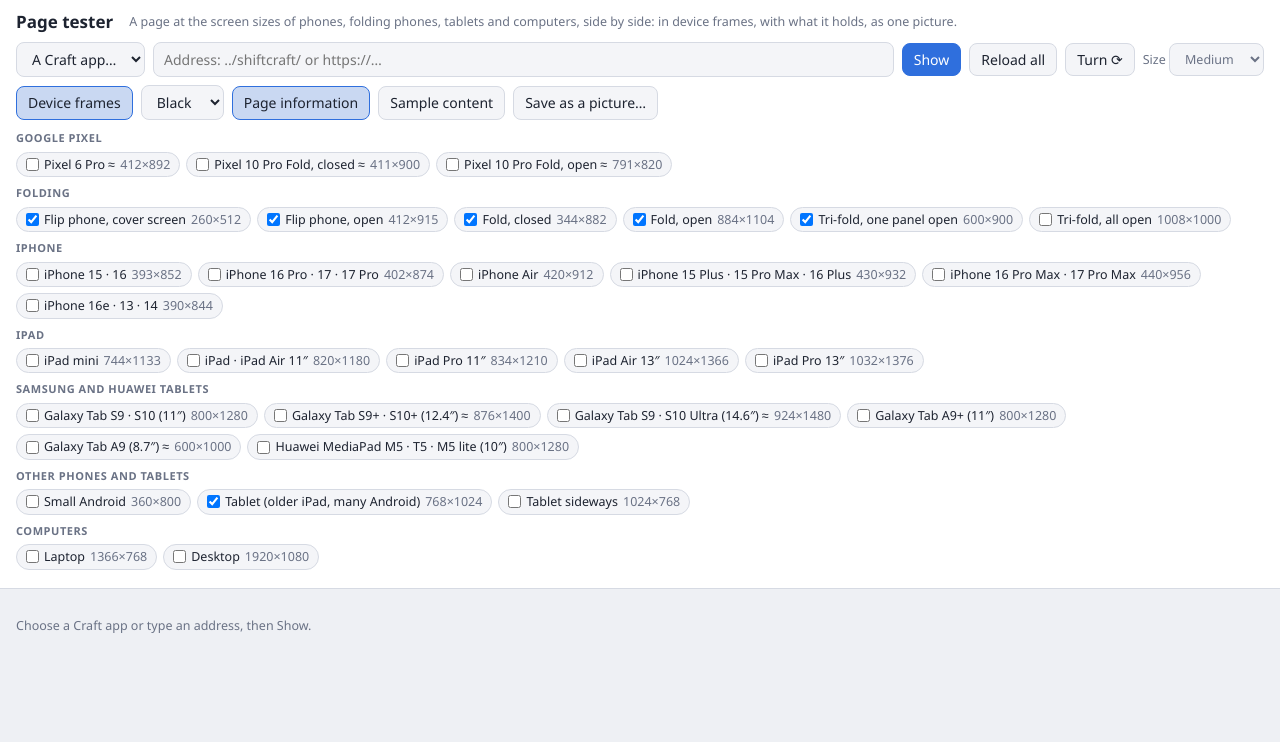
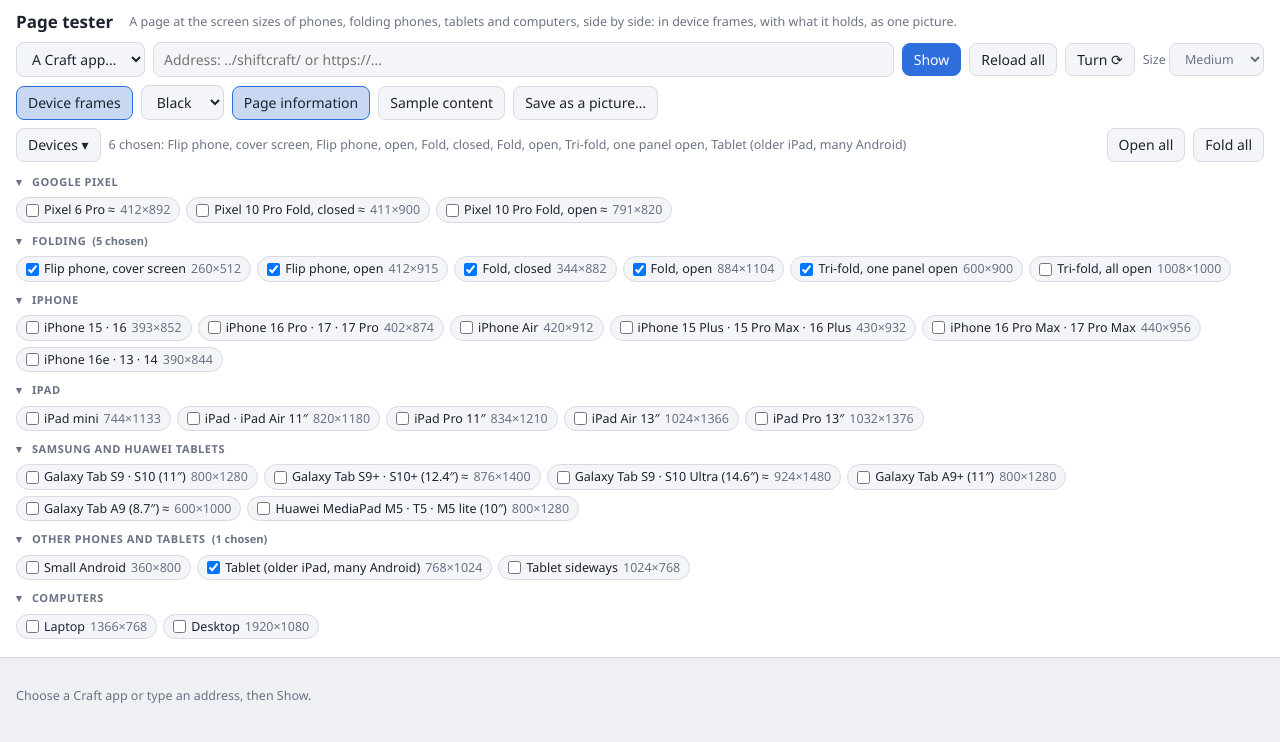
Before and after one commit to xoxide101/sitecraft, a plain HTML site: page tester.html in a window 1280 px wide. Drawn offline with Linux system fonts and the light colour scheme.

Commit message:
Page tester: the device list folds away (Devices ▾/▸, with a line of what is chosen), each group folds and opens on its name with how many are chosen, Open all / Fold all, remembered
Co-Authored-By: Claude Opus 5.5 <noreply@anthropic.com>

```diff
--- a/tester.html
+++ b/tester.html
@@ -23,7 +23,16 @@
   .chips { display: flex; flex-wrap: wrap; gap: 6px; }
   .chips label { display: inline-flex; align-items: center; gap: 5px; padding: 3px 9px; border-radius: 999px; border: 1px solid var(--line); background: var(--panel-2); cursor: pointer; font-size: 12.5px; }
   .chips input { margin: 0; }
-  .chips .grp { flex-basis: 100%; font-size: 11px; font-weight: 700; letter-spacing: .05em; text-transform: uppercase; color: var(--muted); margin-top: 2px; }
+  .chips .grp { flex-basis: 100%; display: flex; gap: 6px; align-items: center; padding: 2px 0; border: 0; background: none; font-size: 11px; font-weight: 700; letter-spacing: .05em; text-transform: uppercase; color: var(--muted); margin-top: 2px; cursor: pointer; text-align: left; }
+  .chips .grp:hover { color: var(--fg); }
+  .chips .grp .tw { display: inline-block; width: 10px; transition: transform .15s; }
+  .chips .grp.shut .tw { transform: rotate(-90deg); }
+  .chips .grp .n { font-weight: 600; text-transform: none; letter-spacing: 0; }
+  .chips label.hid { display: none; }
+  #devbar { display: flex; flex-wrap: wrap; gap: 8px; align-items: center; }
+  #devbar .sum { color: var(--muted); font-size: 12.5px; flex: 1 1 200px; min-width: 0; white-space: nowrap; overflow: hidden; text-overflow: ellipsis; }
+  #devs.shut { display: none; }
+  body.focused #devbar { display: none; }
   .hint { color: var(--muted); font-size: 12.5px; }
   main { display: flex; flex-wrap: wrap; gap: 22px; padding: 16px; align-items: flex-start; }
   main.focus { justify-content: center; }
@@ -81,6 +90,7 @@
     <button id="ffit" title="As big as fits the window">Fit</button><button id="freal" title="1 CSS pixel = 1 screen pixel">100%</button>
     <button id="fback" class="main" title="All the devices again (Esc)">All devices</button>
   </div>
+  <div id="devbar"><button id="devtog" title="Show or hide the list of devices">Devices ▾</button><span class="sum" id="devsum"></span><button id="devall" title="Open every group">Open all</button><button id="devnone" title="Fold every group">Fold all</button></div>
   <div class="chips" id="devs"></div>
   <div class="hint" id="note"></div>
 </header>
@@ -115,7 +125,20 @@
   // SiteCraft's page being built: SiteCraft hands it over (View › Test on devices…)
   let built = null; try { built = localStorage.getItem('sitecraft-tester-page'); } catch (e) { /* blocked */ }
   $('app').innerHTML += (built ? '<option value="@built">The page in SiteCraft</option>' : '') + APPS.map((a) => `<option value="../${a}/">${a}</option>`).join('');
-  $('devs').innerHTML = [...new Set(DEVICES.map((d) => d[5]))].map((g) => `<span class="grp">${esc(g)}</span>` + DEVICES.filter((d) => d[5] === g).map(([id, n, w, h]) => `<label title="${w} × ${h}"><input type="checkbox" data-dev="${id}" ${st.on.includes(id) ? 'checked' : ''}>${esc(n)} <span class="hint">${w}×${h}</span></label>`).join('')).join('');
+  // the device list: the whole of it, and each group, open or folded (remembered)
+  const GROUPS = [...new Set(DEVICES.map((d) => d[5]))];
+  if (!Array.isArray(st.shut)) st.shut = []; if (st.listOpen === undefined) st.listOpen = true;
+  $('devs').innerHTML = GROUPS.map((g) => `<button type="button" class="grp" data-grp="${esc(g)}"><span class="tw">▾</span>${esc(g)} <span class="n" data-n></span></button>` + DEVICES.filter((d) => d[5] === g).map(([id, n, w, h]) => `<label data-in="${esc(g)}" title="${w} × ${h}"><input type="checkbox" data-dev="${id}" ${st.on.includes(id) ? 'checked' : ''}>${esc(n)} <span class="hint">${w}×${h}</span></label>`).join('')).join('');
+  function listDraw() {
+    $('devs').classList.toggle('shut', !st.listOpen); $('devtog').textContent = st.listOpen ? 'Devices ▾' : 'Devices ▸'; $('devall').hidden = $('devnone').hidden = !st.listOpen;
+    for (const b of $('devs').querySelectorAll('[data-grp]')) { const g = b.dataset.grp, shut = st.shut.includes(g), n = DEVICES.filter((d) => d[5] === g && st.on.includes(d[0])).length; b.classList.toggle('shut', shut); b.querySelector('[data-n]').textContent = n ? `(${n} chosen)` : ''; $('devs').querySelectorAll(`label[data-in="${CSS.escape(g)}"]`).forEach((l) => l.classList.toggle('hid', shut)); }
+    const on = DEVICES.filter((d) => st.on.includes(d[0])); $('devsum').textContent = on.length ? `${on.length} chosen: ${on.map((d) => d[1].replace(' ≈', '')).join(', ')}` : 'None chosen';
+  }
+  $('devtog').onclick = () => { st.listOpen = !st.listOpen; keep(); listDraw(); };
+  $('devall').onclick = () => { st.shut = []; keep(); listDraw(); };
+  $('devnone').onclick = () => { st.shut = [...GROUPS]; keep(); listDraw(); };
+  $('devs').addEventListener('click', (e) => { const b = e.target.closest('[data-grp]'); if (!b) return; const g = b.dataset.grp; st.shut = st.shut.includes(g) ? st.shut.filter((x) => x !== g) : [...st.shut, g]; keep(); listDraw(); });
+  listDraw();
   $('url').value = st.url === '@built' ? '' : st.url; $('zoom').value = st.zoom; $('colour').value = st.colour;
   if (new URLSearchParams(location.search).get('page') === 'built' && built) st.url = '@built';
   const toggles = () => { $('frames').classList.toggle('on', st.frames); $('infoBtn').classList.toggle('on', st.info); $('sample').classList.toggle('on', st.sample); $('colour').hidden = !st.frames; };
@@ -244,7 +267,7 @@
   const api = {
     devices: () => DEVICES.map(([id, name, w, h, kind]) => ({ id, name, w, h, kind, on: st.on.includes(id) })),
     show(url) { st.url = url; $('url').value = url === '@built' ? '' : url; keep(); draw(); },
-    only(ids) { st.on = ids.filter((id) => DEVICES.some((d) => d[0] === id)); keep(); [...document.querySelectorAll('[data-dev]')].forEach((c) => { c.checked = st.on.includes(c.dataset.dev); }); draw(); },
+    only(ids) { st.on = ids.filter((id) => DEVICES.some((d) => d[0] === id)); keep(); [...document.querySelectorAll('[data-dev]')].forEach((c) => { c.checked = st.on.includes(c.dataset.dev); }); listDraw(); draw(); },
     focus(id, scale) { focus = id || null; fscale = scale || 0; draw(); scrollTo(0, 0); },
     all() { focus = null; draw(); },
     scale(pct) { fscale = pct || 0; draw(); },
@@ -265,7 +288,7 @@
   $('infoBtn').onclick = () => api.set({ info: !st.info });
   $('sample').onclick = () => api.set({ sample: !st.sample });
   $('save').onclick = savePicture;
-  $('devs').onchange = (e) => { const id = e.target.dataset.dev; if (!id) return; st.on = e.target.checked ? [...new Set([...st.on, id])] : st.on.filter((x) => x !== id); keep(); draw(); };
+  $('devs').onchange = (e) => { const id = e.target.dataset.dev; if (!id) return; st.on = e.target.checked ? [...new Set([...st.on, id])] : st.on.filter((x) => x !== id); keep(); listDraw(); draw(); };
   const step = (d) => { const L = DEVICES.filter((x) => st.on.includes(x[0]) || x[0] === focus).map((x) => x[0]), i = L.indexOf(focus); api.focus(L[(i + d + L.length) % L.length], fscale); };
   $('fprev').onclick = () => step(-1); $('fnext').onclick = () => step(1);
   $('fscale').oninput = () => { $('fpct').textContent = $('fscale').value + '%'; };
```
